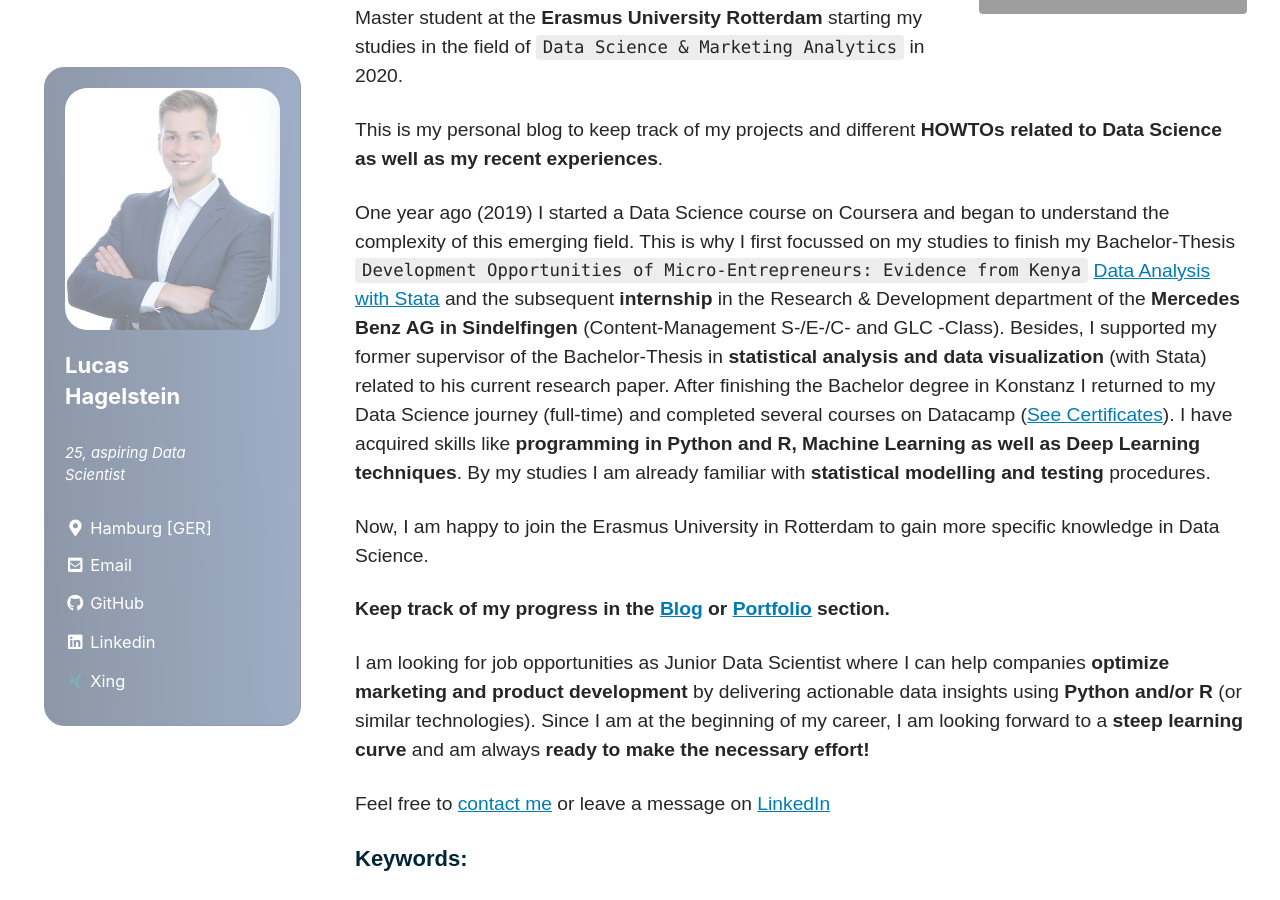
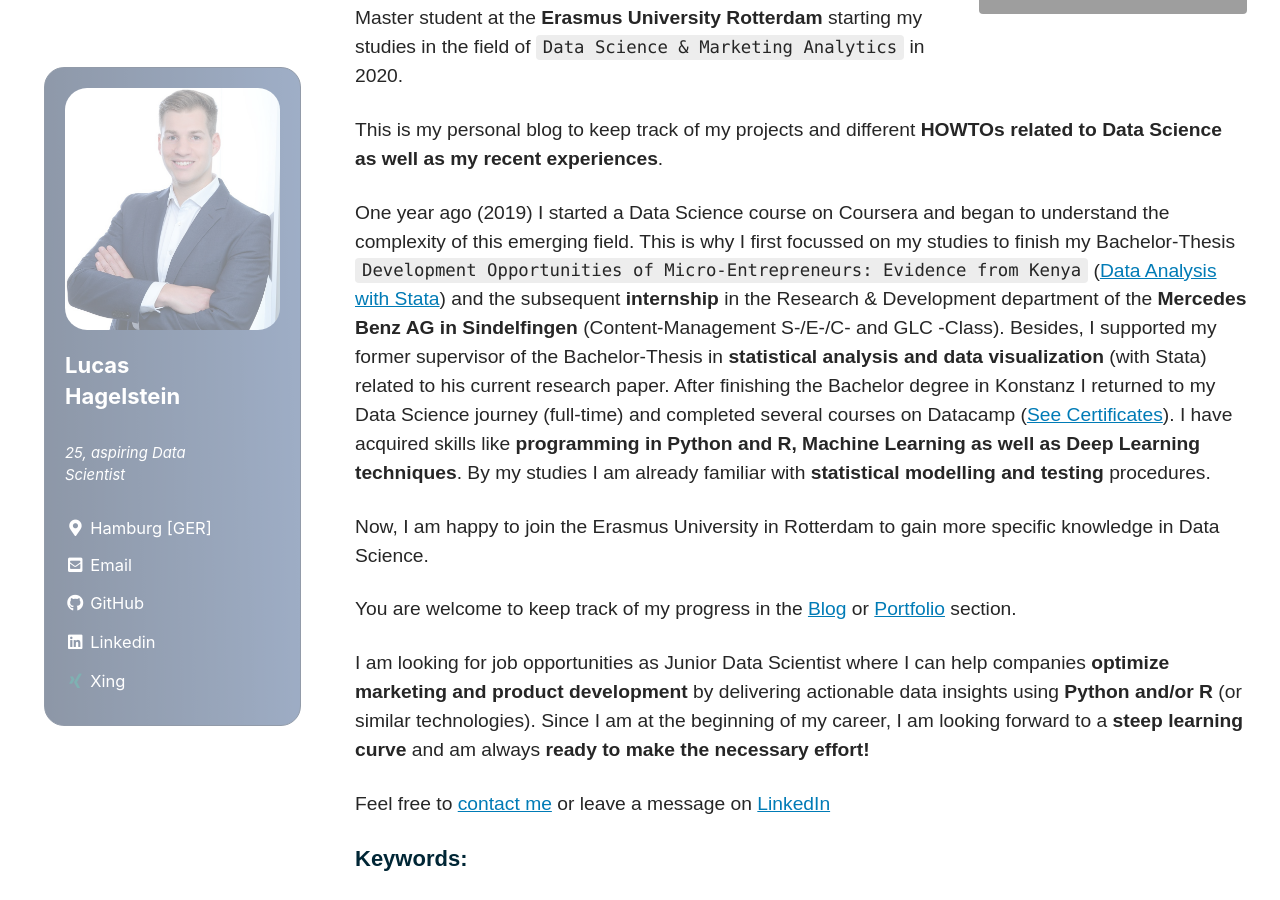
Before and after one commit to LHAGELS/LHAGELS.github.io, a Jekyll site: the page built from _pages/about.md, in a window 1280 px wide and 900 px high, scrolled down 562 px. Built offline with Jekyll 4.4.1, drawn with Linux system fonts in a browser that asks for light colours; cached includes are drawn as plain includes; nearby versions of some CDN libraries.

Commit message:
new github

```diff
--- a/_pages/about.md
+++ b/_pages/about.md
@@ -16,11 +16,11 @@ I was born and grew up in the near of Hamburg, Germany. After the **Abitur** in
 
 This is my personal blog to keep track of my projects and different **HOWTOs related to Data Science as well as my recent experiences**.
 
-One year ago (2019) I started a Data Science course on Coursera and began to understand the complexity of this emerging field. This is why I first focussed on my studies to finish my Bachelor-Thesis `Development Opportunities of Micro-Entrepreneurs: Evidence from Kenya` [Data Analysis with Stata](/portfolio/) and the subsequent **internship** in the Research & Development department of the **Mercedes Benz AG in Sindelfingen** (Content-Management S-/E-/C- and GLC -Class). Besides, I supported my former supervisor of the Bachelor-Thesis in **statistical analysis and data visualization** (with Stata) related to his current research paper. After finishing the Bachelor degree in Konstanz I returned to my Data Science journey (full-time) and completed several courses on Datacamp ([See Certificates](/certificates/)). I have acquired skills like **programming in Python and R, Machine Learning as well as Deep Learning techniques**. By my studies I am already familiar with **statistical modelling and testing** procedures.
+One year ago (2019) I started a Data Science course on Coursera and began to understand the complexity of this emerging field. This is why I first focussed on my studies to finish my Bachelor-Thesis `Development Opportunities of Micro-Entrepreneurs: Evidence from Kenya` ([Data Analysis with Stata](/portfolio/)) and the subsequent **internship** in the Research & Development department of the **Mercedes Benz AG in Sindelfingen** (Content-Management S-/E-/C- and GLC -Class). Besides, I supported my former supervisor of the Bachelor-Thesis in **statistical analysis and data visualization** (with Stata) related to his current research paper. After finishing the Bachelor degree in Konstanz I returned to my Data Science journey (full-time) and completed several courses on Datacamp ([See Certificates](/certificates/)). I have acquired skills like **programming in Python and R, Machine Learning as well as Deep Learning techniques**. By my studies I am already familiar with **statistical modelling and testing** procedures.
 
 Now, I am happy to join the Erasmus University in Rotterdam to gain more specific knowledge in Data Science.
 
-**Keep track of my progress in the [Blog](/home/) or [Portfolio](/portfolio/) section.**
+You are welcome to keep track of my progress in the [Blog](/home/) or [Portfolio](/portfolio/) section.
 
 I am looking for job opportunities as Junior Data Scientist where I can help companies **optimize marketing and product development** by delivering actionable data insights using **Python and/or R** (or similar technologies). Since I am at the beginning of my career, I am looking forward to a **steep learning curve** and am always **ready to make the necessary effort!**
 
```
